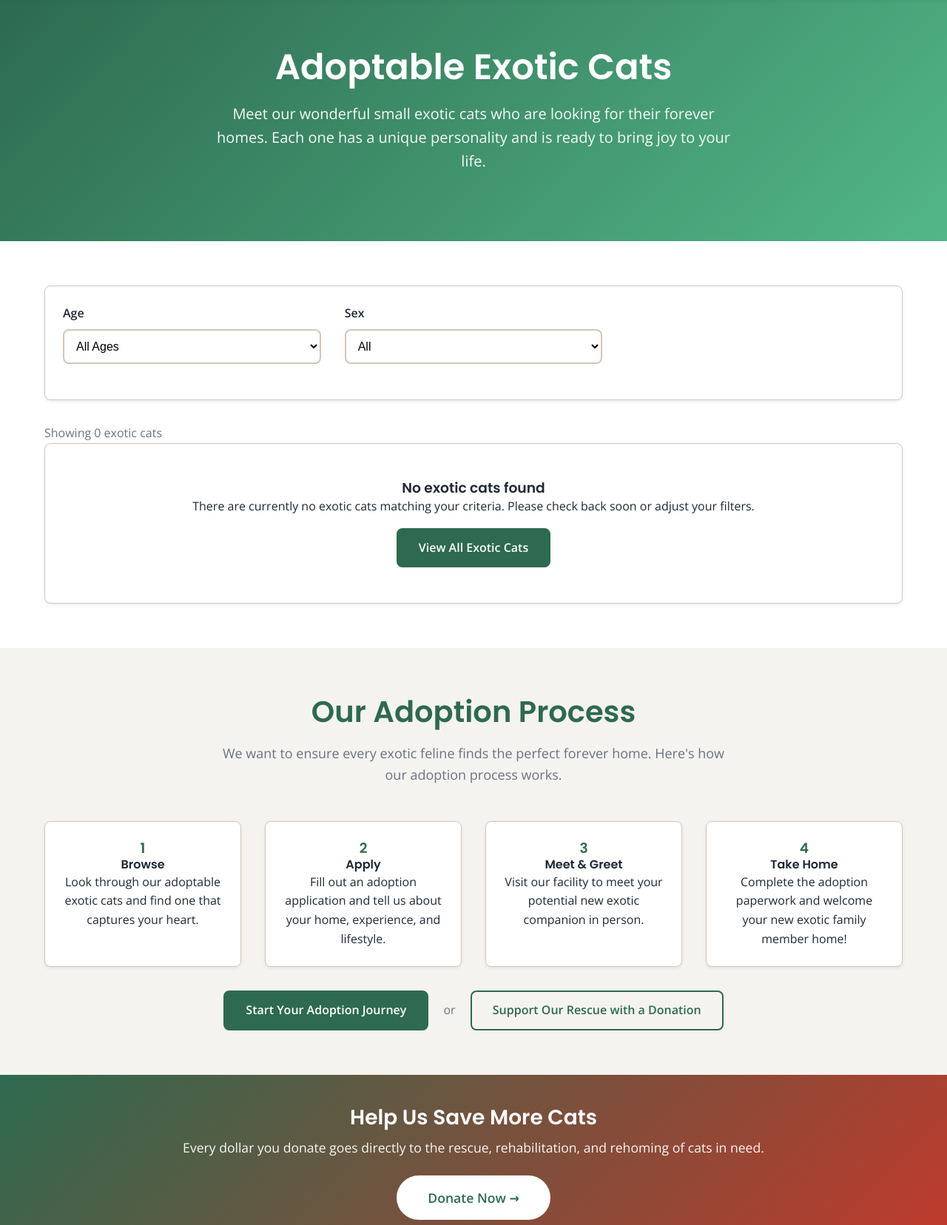
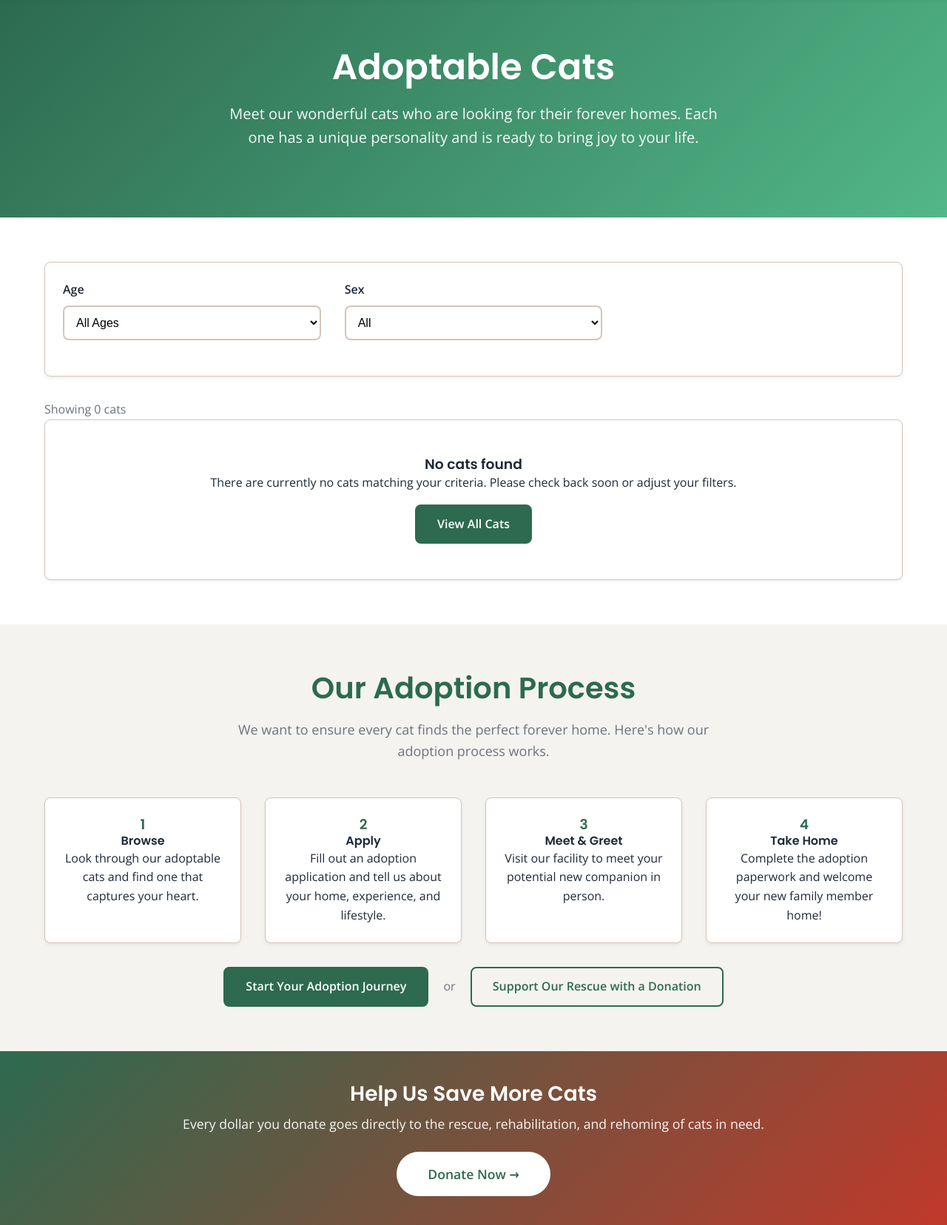
Before and after one commit to jamesbaldwings/Carefulcat, a PHP site: page /adoptions.php in a window 1280 px wide. Shown: the part 82-1738 px from the top of the page at 74% size. Run offline with PHP 8.4, Linux system fonts and the light colour scheme; data comes from the database, SQL or seed files in the repository; tables that the repository leaves empty hold one stand-in row (values such as "Sample post"); some libraries are stand-ins or nearby versions.

Commit message:
Update adoptions.php

```diff
--- a/public_html/adoptions.php
+++ b/public_html/adoptions.php
@@ -10,9 +10,9 @@ if (!isPageVisible('adoptions')) {
     exit;
 }
 
-$pageTitle = 'Adoptable Exotic Cats - Find Your Perfect Exotic Feline';
-$metaDescription = 'Browse our adorable small exotic cats looking for forever homes. Find your perfect exotic feline companion - servals, savannahs, bengals, caracals, and more.';
-$metaKeywords = 'adopt exotic cat, exotic cat adoption, serval adoption, savannah cat adoption, bengal cat adoption, caracal adoption, exotic feline rescue, Murfreesboro TN';
+$pageTitle = 'Adoptable Cats - Find Your Perfect Cat';
+$metaDescription = 'Browse our adorable cats looking for forever homes. Find your perfect cat companion - servals, savannahs, bengals, caracals, and more.';
+$metaKeywords = 'adopt cat, cat adoption, serval adoption, savannah cat adoption, bengal cat adoption, caracal adoption, cat rescue, Murfreesboro TN';
 
 // Get filter parameters
 $status = isset($_GET['status']) ? sanitize($_GET['status']) : 'adoptable';
@@ -42,8 +42,8 @@ require_once __DIR__ . '/includes/header.php';
 
 <section class="hero" style="padding: 60px 0;">
     <div class="container">
-        <h1>Adoptable Exotic Cats</h1>
-        <p>Meet our wonderful small exotic cats who are looking for their forever homes. Each one has a unique personality and is ready to bring joy to your life.</p>
+        <h1>Adoptable Cats</h1>
+        <p>Meet our wonderful cats who are looking for their forever homes. Each one has a unique personality and is ready to bring joy to your life.</p>
     </div>
 </section>
 
@@ -87,7 +87,7 @@ require_once __DIR__ . '/includes/header.php';
 
         <!-- Results Count -->
         <p class="mb-3" style="color: var(--text-light);">
-            Showing <?php echo count($cats); ?> exotic cat<?php echo count($cats) !== 1 ? 's' : ''; ?>
+            Showing <?php echo count($cats); ?> cat<?php echo count($cats) !== 1 ? 's' : ''; ?>
         </p>
 
         <!-- Cats Grid -->
@@ -131,9 +131,9 @@ require_once __DIR__ . '/includes/header.php';
         <?php else: ?>
         <div class="card">
             <div class="card-content text-center" style="padding: 3rem;">
-                <h3>No exotic cats found</h3>
-                <p>There are currently no exotic cats matching your criteria. Please check back soon or adjust your filters.</p>
-                <a href="/adoptions.php" class="btn btn-primary mt-2">View All Exotic Cats</a>
+                <h3>No cats found</h3>
+                <p>There are currently no cats matching your criteria. Please check back soon or adjust your filters.</p>
+                <a href="/adoptions.php" class="btn btn-primary mt-2">View All Cats</a>
             </div>
         </div>
         <?php endif; ?>
@@ -145,7 +145,7 @@ require_once __DIR__ . '/includes/header.php';
     <div class="container">
         <div class="section-header">
             <h2 class="section-title">Our Adoption Process</h2>
-            <p class="section-subtitle">We want to ensure every exotic feline finds the perfect forever home. Here's how our adoption process works.</p>
+            <p class="section-subtitle">We want to ensure every cat finds the perfect forever home. Here's how our adoption process works.</p>
         </div>
 
         <div class="grid grid-4">
@@ -153,7 +153,7 @@ require_once __DIR__ . '/includes/header.php';
                 <div class="card-content text-center">
                     <h3 style="color: var(--primary-color);">1</h3>
                     <h4>Browse</h4>
-                    <p>Look through our adoptable exotic cats and find one that captures your heart.</p>
+                    <p>Look through our adoptable cats and find one that captures your heart.</p>
                 </div>
             </div>
 
@@ -169,7 +169,7 @@ require_once __DIR__ . '/includes/header.php';
                 <div class="card-content text-center">
                     <h3 style="color: var(--primary-color);">3</h3>
                     <h4>Meet & Greet</h4>
-                    <p>Visit our facility to meet your potential new exotic companion in person.</p>
+                    <p>Visit our facility to meet your potential new companion in person.</p>
                 </div>
             </div>
 
@@ -177,7 +177,7 @@ require_once __DIR__ . '/includes/header.php';
                 <div class="card-content text-center">
                     <h3 style="color: var(--primary-color);">4</h3>
                     <h4>Take Home</h4>
-                    <p>Complete the adoption paperwork and welcome your new exotic family member home!</p>
+                    <p>Complete the adoption paperwork and welcome your new family member home!</p>
                 </div>
             </div>
         </div>
```
